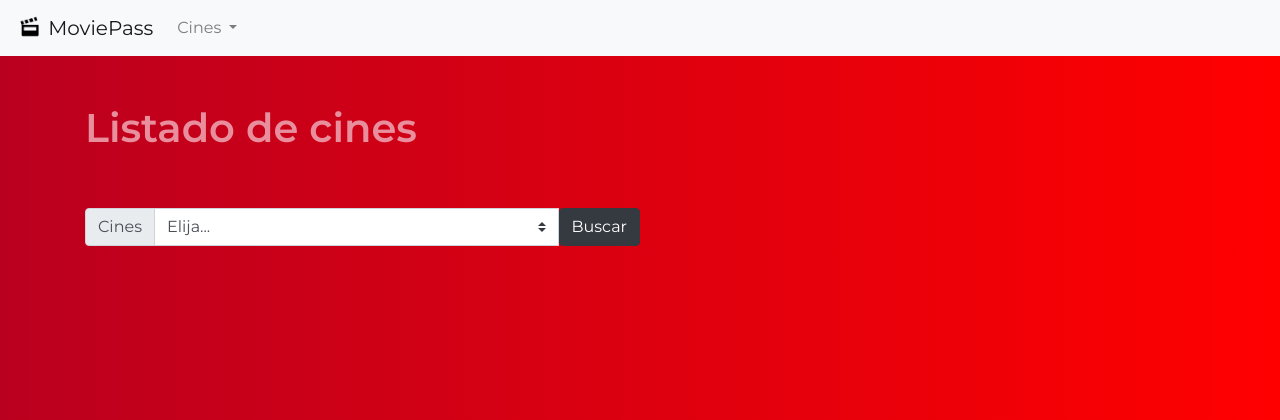
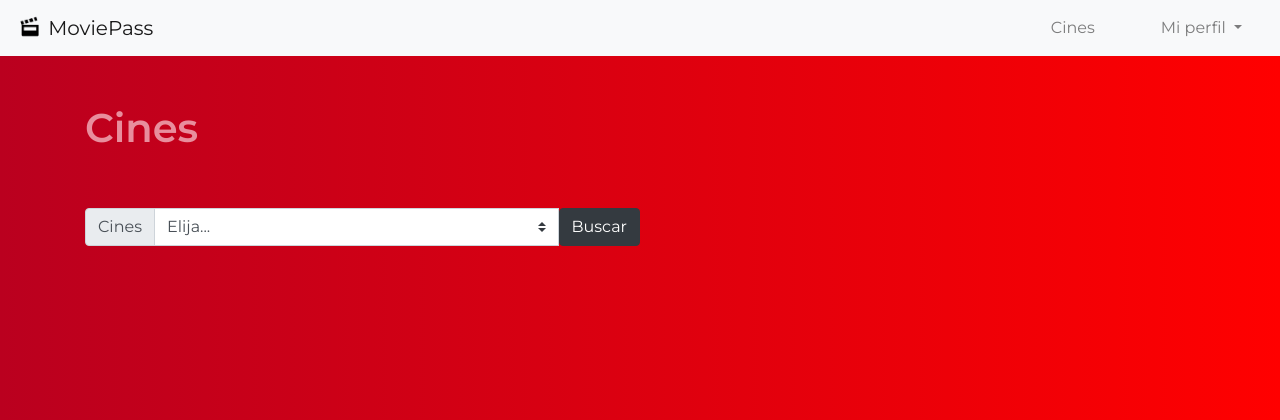
Before and after one commit to gonzalas/moviepass, a PHP site: template Views/user-cinema-list.php in a window 1280 px wide. Shown: the top 420 px of the page. Run offline with PHP 8.4, Linux system fonts and the light colour scheme; the template is opened without the code that fills it: most values are stand-ins (such as "Sample title", 1, 10 or a date in 2020); some libraries are stand-ins or nearby versions.

Commit message:
modify nav client view

```diff
--- a/Views/nav-client.php
+++ b/Views/nav-client.php
@@ -1,5 +1,6 @@
 <!-- Client NavBar -->
 <nav class="navbar navbar-expand-lg navbar-light bg-light">
+
       <a class="navbar-brand" href="<?php echo FRONT_ROOT ?>Home/Index">
         <img src="../Views/img/icon.png" width="27" height="27" class="d-inline-block align-top" alt="" loading="lazy">
         MoviePass
@@ -8,19 +9,27 @@
         <span class="navbar-toggler-icon"></span>
       </button>
 
-  <div class="collapse navbar-collapse" id="navbarSupportedContent">
+    <div class="collapse navbar-collapse" id="navbarSupportedContent" style="margin-left: 70%;">
+
       <ul class="navbar-nav mr-auto">
-      <li class="nav-item dropdown">
-        <a class="nav-link dropdown-toggle" href="#" id="navbarDropdown" role="button" data-toggle="dropdown" aria-haspopup="true" aria-expanded="false">
+
+        <li>
+          <a class="nav-link" href="<?php echo FRONT_ROOT ?>User/showCinemaListMenu" role="button" aria-haspopup="true" aria-expanded="false" style="margin-right: 50px;">
             Cines
           </a>
+        </li>
+
+        <li class="nav-item dropdown">
+          <a class="nav-link dropdown-toggle" id="navbarDropdown" role="button" data-toggle="dropdown" aria-haspopup="true" aria-expanded="false">
+            Mi perfil
+          </a>
           <div class="dropdown-menu" aria-labelledby="navbarDropdown">
-          <a class="nav-link" href="<?php echo FRONT_ROOT ?>Cinema/showAddView">Agregar Cine</a>
-          <a class="nav-link" href="<?php echo FRONT_ROOT ?>Cinema/showListView">Listar Cines</a>
-          <!--<div class="dropdown-divider"></div>
-          <a class="dropdown-item" href="#">Something else here</a>-->
+            <a class="nav-link" href="<?php echo FRONT_ROOT ?>User/showUserProfile">Ver perfil</a>
+            <a class="nav-link" href="<?php echo FRONT_ROOT ?>User/userLogOut">Cerrar Sesión</a>
           </div>
         </li>
+
       </ul>
+
     </div>
 </nav>
--- a/Views/user-cinema-list.php
+++ b/Views/user-cinema-list.php
@@ -10,7 +10,7 @@
 <main class="container">
     <section>
         <div class="pt-5 pb-5">
-            <h1 style="color: #e88e9d; font-weight: 700;">Listado de cines</h1>
+            <h1 style="color: #e88e9d; font-weight: 700;">Cines</h1>
         </div>
             <form action="<?php echo FRONT_ROOT ?>User/showRoomsToUser" method="post" id="cinema-list-form">
                 <div class="input-group mb-3" style="width: 50%;" id="options">
```
Also changed, not shown: Controllers/UserController.php (+11 -1 lines), Views/user-info-profile.php (added, +38 -0 lines). Lines whose indentation alone changed are shown as unchanged.
